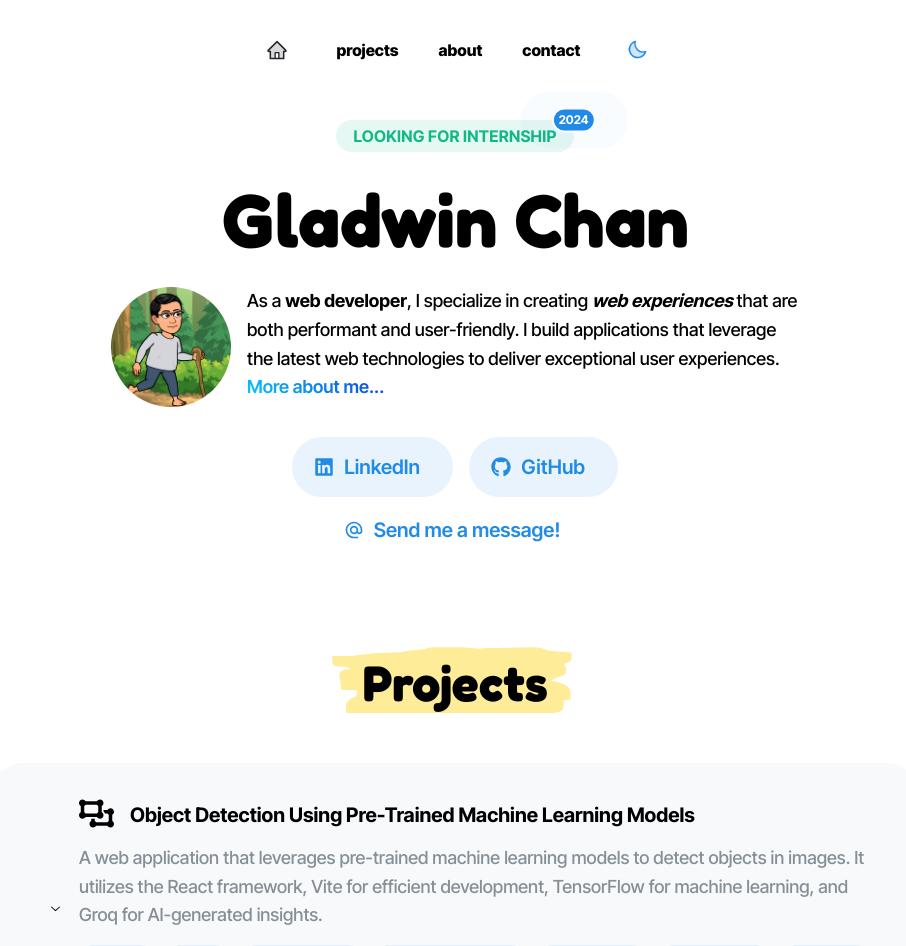
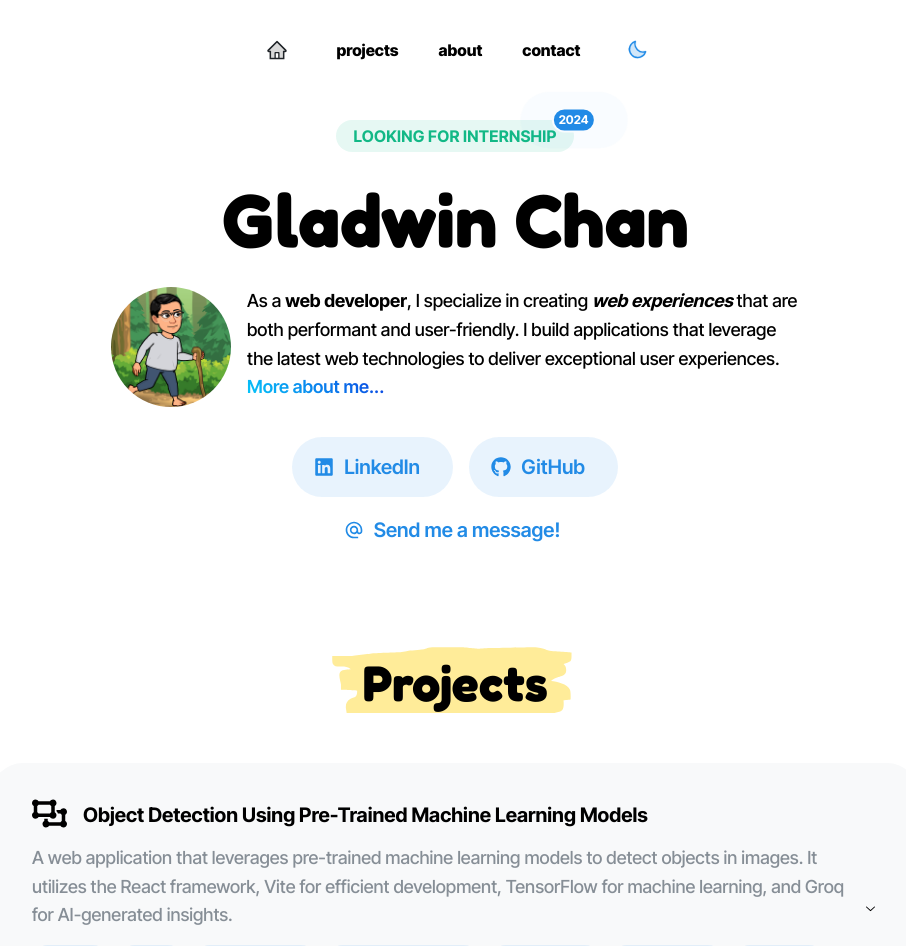
Before and after one commit to gladwinc/glad-port-2024, a Next.js app: page / in a window 1280 px wide. Shown: the top 946 px of the page, without its empty margins (185-1091 px from the left). Built offline with nearby package versions, Linux system fonts and the light colour scheme.

Commit message:
minor UI change

```diff
--- a/app/components/Projects/Projects.tsx
+++ b/app/components/Projects/Projects.tsx
@@ -173,7 +173,7 @@ const Projects = () => {
           </span>
         </Text>
       </Paper>
-      <Accordion chevronPosition="left" variant="separated" radius="xl">
+      <Accordion chevronPosition="right" variant="separated" radius="xl">
         {projects}
       </Accordion>
       <Button
```
